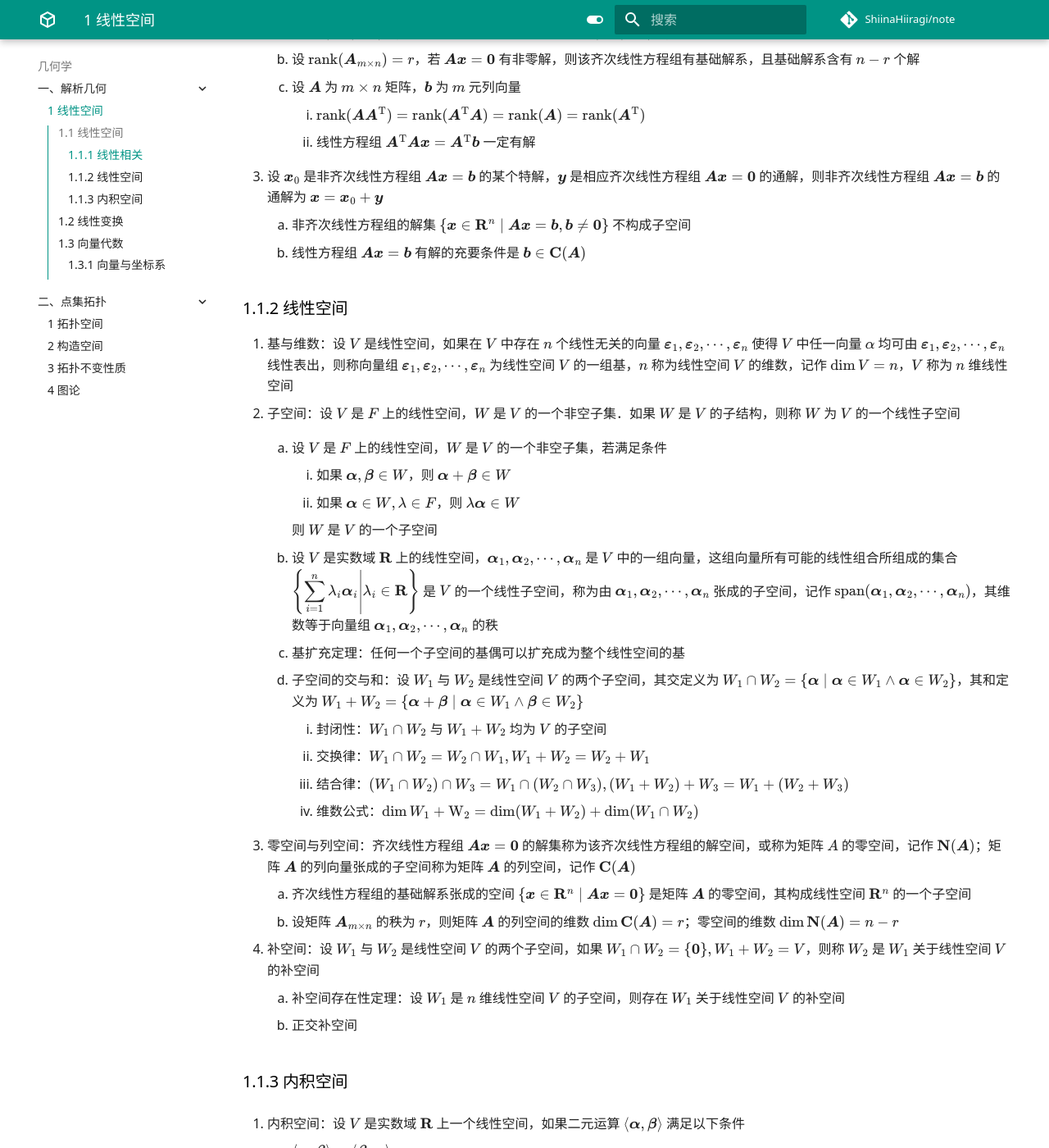
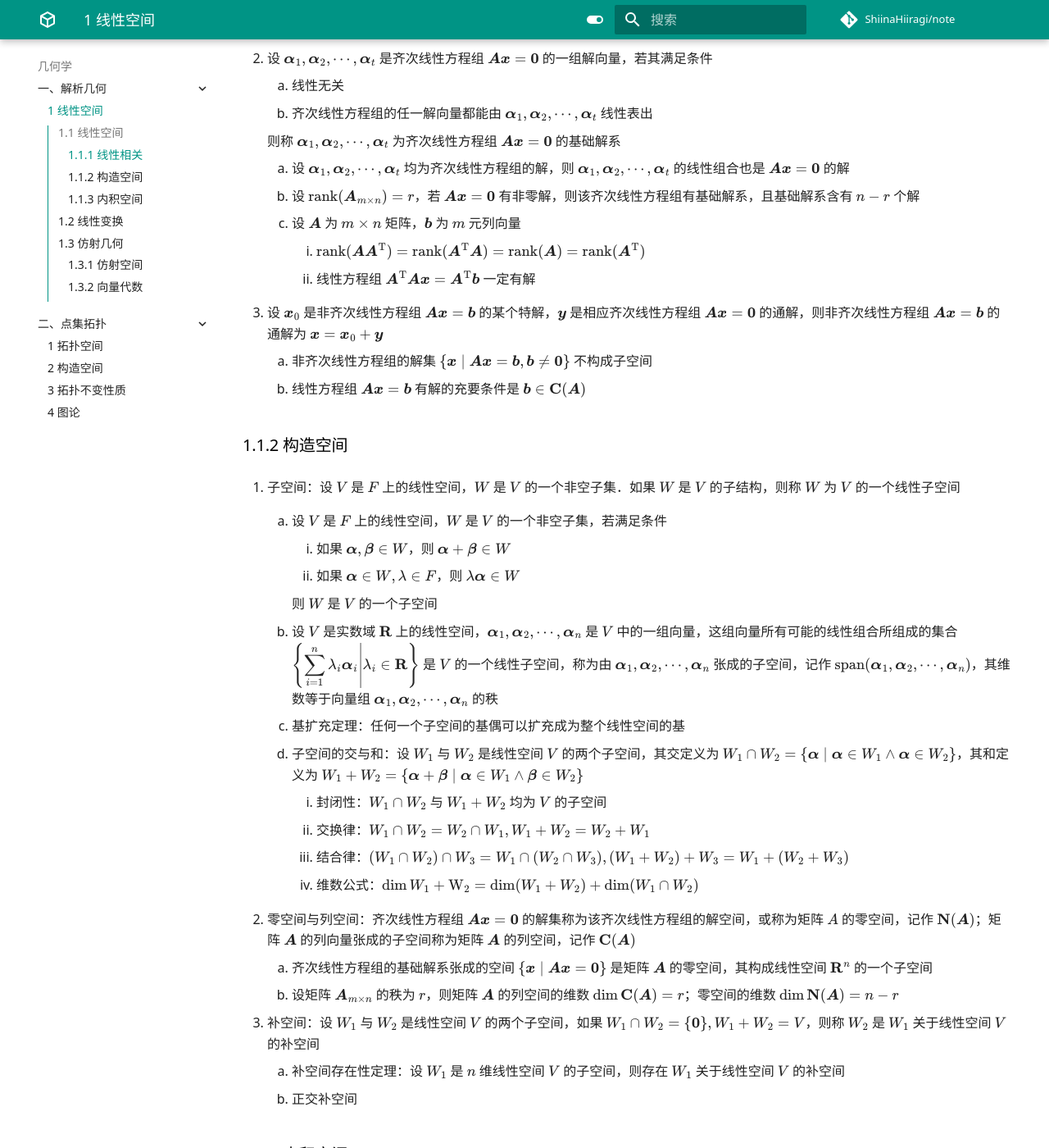
Before and after one commit to ShiinaHiiragi/note, an MkDocs documentation site: the page built from docs/top/anly/lin.md, in a window 1280 px wide and 1400 px high, scrolled down 1080 px. Shown: the whole window at 82% size. Built offline with MkDocs 1.6.1 and Material for MkDocs 9.7.7, drawn with Linux system fonts in a browser that asks for light colours; comment, search, counter and statistics services are not loaded; some of the changed text lies outside the part shown.

Commit message:
stage change

```diff
--- a/docs/top/anly/lin.md
+++ b/docs/top/anly/lin.md
@@ -1,6 +1,12 @@
 # 1 线性空间
 
 ## 1.1 线性空间
+
+- 设 $\mathrm{VF}-$结构 $\mathfrak V = (V, +^\mathfrak V, 0^\mathfrak V, \{\sigma^\mathfrak V \mid \sigma \in F\})$ 为一个线性空间
+    1. 向量：通常将 $V$ 中的元素称为向量，将常元 $0^\mathfrak V$ 称为零向量，记作 $\boldsymbol 0$
+    2. 二元函数符 $+^\mathfrak V$ 定义了向量的加法
+    3. 一元函数符集合 $\{\sigma^\mathfrak V \mid \sigma \in F\}$ 定义了向量的数乘，通常将 $\sigma^\mathfrak V(\boldsymbol \alpha)$ 简记为 $\sigma \boldsymbol \alpha$，其中 $\boldsymbol \alpha \in V$
+
 ### 1.1.1 线性相关
 1. 线性相关：设 $\boldsymbol \alpha_1, \boldsymbol \alpha_2, \cdots, \boldsymbol \alpha_s \ (s \geqslant 1)$ 为一组 $n$ 元向量，若存在不全为零的系数 $k_1, k_2, \cdots, k_s$ 使得 $k_1 \boldsymbol \alpha_1 + k_2 \boldsymbol \alpha_2 + \cdots + k_s \boldsymbol \alpha_s = \boldsymbol 0$，则称向量组 $\boldsymbol \alpha_1, \boldsymbol \alpha_2, \cdots, \boldsymbol \alpha_s$ 线性相关，否则称向量组线性无关
     1. 线性组合：设 $\boldsymbol \alpha_1, \boldsymbol \alpha_2, \cdots, \boldsymbol \alpha_m, \boldsymbol \beta$ 为一组 $n$ 元向量．若存在一组实数 $k_1, k_2, \cdots, k_m$ 使得 $\boldsymbol \beta = k_1 \boldsymbol \alpha_1 + k_2 \boldsymbol \alpha_2 + \cdots + k_m \boldsymbol \alpha_m$，则称向量 $\beta$ 是 $\boldsymbol \alpha_1, \boldsymbol \alpha_2, \cdots, \boldsymbol \alpha_m$ 的线性组合，或称 $\beta$ 可由 $\boldsymbol \alpha_1, \boldsymbol \alpha_2, \cdots, \boldsymbol \alpha_m$ 线性表出，$k_1, k_2, \cdots, k_m$ 称为线性组合系数或线性表出系数
@@ -34,12 +40,11 @@
         2. 线性方程组 $\boldsymbol A^{\mathrm T} \boldsymbol A \boldsymbol x = \boldsymbol A^{\mathrm T} \boldsymbol b$ 一定有解
 
 3. 设 $\boldsymbol x_0$ 是非齐次线性方程组 $\boldsymbol{Ax} = \boldsymbol b$ 的某个特解，$\boldsymbol y$ 是相应齐次线性方程组 $\boldsymbol{Ax} = \boldsymbol 0$ 的通解，则非齐次线性方程组 $\boldsymbol{Ax} = \boldsymbol b$ 的通解为 $\boldsymbol x = \boldsymbol x_0 + \boldsymbol y$
-    1. 非齐次线性方程组的解集 $\{\boldsymbol x \in \mathbf R^n \mid \boldsymbol{Ax} = \boldsymbol b, \boldsymbol b \neq \boldsymbol 0\}$ 不构成子空间
+    1. 非齐次线性方程组的解集 $\{\boldsymbol x \mid \boldsymbol{Ax} = \boldsymbol b, \boldsymbol b \neq \boldsymbol 0\}$ 不构成子空间
     2. 线性方程组 $\boldsymbol{Ax} = \boldsymbol b$ 有解的充要条件是 $\boldsymbol b \in \mathbf C(\boldsymbol A)$
 
-### 1.1.2 线性空间
-1. 基与维数：设 $V$ 是线性空间，如果在 $V$ 中存在 $n$ 个线性无关的向量 $\boldsymbol \varepsilon_1, \boldsymbol \varepsilon_2, \cdots, \boldsymbol \varepsilon_n$ 使得 $V$ 中任一向量 $\alpha$ 均可由 $\boldsymbol \varepsilon_1, \boldsymbol \varepsilon_2, \cdots, \boldsymbol \varepsilon_n$ 线性表出，则称向量组 $\boldsymbol \varepsilon_1, \boldsymbol \varepsilon_2, \cdots, \boldsymbol \varepsilon_n$ 为线性空间 $V$ 的一组基，$n$ 称为线性空间 $V$ 的维数，记作 $\operatorname{dim} V = n$，$V$ 称为 $n$ 维线性空间
-2. 子空间：设 $V$ 是 $F$ 上的线性空间，$W$ 是 $V$ 的一个非空子集．如果 $W$ 是 $V$ 的子结构，则称 $W$ 为 $V$ 的一个线性子空间
+### 1.1.2 构造空间
+1. 子空间：设 $V$ 是 $F$ 上的线性空间，$W$ 是 $V$ 的一个非空子集．如果 $W$ 是 $V$ 的子结构，则称 $W$ 为 $V$ 的一个线性子空间
     1. 设 $V$ 是 $F$ 上的线性空间，$W$ 是 $V$ 的一个非空子集，若满足条件
         1. 如果 $\boldsymbol \alpha, \boldsymbol \beta \in W$，则 $\boldsymbol \alpha + \boldsymbol \beta \in W$
         2. 如果 $\boldsymbol \alpha \in W, \lambda \in F$，则 $\lambda \boldsymbol \alpha \in W$
@@ -54,10 +59,10 @@
         3. 结合律：$(W_1 \cap W_2) \cap W_3 = W_1 \cap (W_2 \cap W_3), (W_1 + W_2) + W_3 = W_1 + (W_2 + W_3)$
         4. 维数公式：$\operatorname{dim} W_1 + \operatorname{W_2} = \operatorname{\dim} (W_1 + W_2) + \operatorname{dim} (W_1 \cap W_2)$
 
-3. 零空间与列空间：齐次线性方程组 $\boldsymbol{Ax} = \boldsymbol 0$ 的解集称为该齐次线性方程组的解空间，或称为矩阵 $A$ 的零空间，记作 $\mathbf N(\boldsymbol A)$；矩阵 $\boldsymbol A$ 的列向量张成的子空间称为矩阵 $\boldsymbol A$ 的列空间，记作 $\mathbf C(\boldsymbol A)$
-    1. 齐次线性方程组的基础解系张成的空间 $\{\boldsymbol x \in \mathbf R^n \mid \boldsymbol{Ax} = \boldsymbol 0\}$ 是矩阵 $\boldsymbol A$ 的零空间，其构成线性空间 $\mathbf R^n$ 的一个子空间
+2. 零空间与列空间：齐次线性方程组 $\boldsymbol{Ax} = \boldsymbol 0$ 的解集称为该齐次线性方程组的解空间，或称为矩阵 $A$ 的零空间，记作 $\mathbf N(\boldsymbol A)$；矩阵 $\boldsymbol A$ 的列向量张成的子空间称为矩阵 $\boldsymbol A$ 的列空间，记作 $\mathbf C(\boldsymbol A)$
+    1. 齐次线性方程组的基础解系张成的空间 $\{\boldsymbol x \mid \boldsymbol{Ax} = \boldsymbol 0\}$ 是矩阵 $\boldsymbol A$ 的零空间，其构成线性空间 $\mathbf R^n$ 的一个子空间
     2. 设矩阵 $\boldsymbol A_{m \times n}$ 的秩为 $r$，则矩阵 $\boldsymbol A$ 的列空间的维数 $\operatorname{dim} \mathbf C(\boldsymbol A) = r$；零空间的维数 $\operatorname{dim} \mathbf N(\boldsymbol A) = n - r$
-4. 补空间：设 $W_1$ 与 $W_2$ 是线性空间 $V$ 的两个子空间，如果 $W_1 \cap W_2 = \{\boldsymbol 0\}, W_1 + W_2 = V$，则称 $W_2$ 是 $W_1$ 关于线性空间 $V$ 的补空间
+3. 补空间：设 $W_1$ 与 $W_2$ 是线性空间 $V$ 的两个子空间，如果 $W_1 \cap W_2 = \{\boldsymbol 0\}, W_1 + W_2 = V$，则称 $W_2$ 是 $W_1$ 关于线性空间 $V$ 的补空间
     1. 补空间存在性定理：设 $W_1$ 是 $n$ 维线性空间 $V$ 的子空间，则存在 $W_1$ 关于线性空间 $V$ 的补空间
     2. 正交补空间
 
@@ -79,9 +84,10 @@
 
 ## 1.2 线性变换
 
-## 1.3 向量代数
-### 1.3.1 向量与坐标系
-1. 坐标：设向量组 $\boldsymbol \varepsilon_1, \boldsymbol \varepsilon_2, \cdots, \boldsymbol \varepsilon_n$ 是 $n$ 维线性空间的一组基，$\boldsymbol \alpha$ 是 $V$ 中的任一向量，若 $\boldsymbol \alpha = x_1 \boldsymbol \varepsilon_1 + x_2 \boldsymbol \varepsilon_2 + \cdots + x_n \boldsymbol \varepsilon_n$，则称 $x_1, x_2, \cdots, x_n$ 为向量 $\boldsymbol \alpha$ 在基 $\boldsymbol \varepsilon_1, \boldsymbol \varepsilon_2, \cdots, \boldsymbol \varepsilon_n$ 下的坐标
+## 1.3 仿射几何
+### 1.3.1 仿射空间
+1. 基与维数：设 $V$ 是线性空间，如果在 $V$ 中存在 $n$ 个线性无关的向量 $\boldsymbol \varepsilon_1, \boldsymbol \varepsilon_2, \cdots, \boldsymbol \varepsilon_n$ 使得 $V$ 中任一向量 $\alpha$ 均可由 $\boldsymbol \varepsilon_1, \boldsymbol \varepsilon_2, \cdots, \boldsymbol \varepsilon_n$ 线性表出，则称向量组 $\boldsymbol \varepsilon_1, \boldsymbol \varepsilon_2, \cdots, \boldsymbol \varepsilon_n$ 为线性空间 $V$ 的一组基，$n$ 称为线性空间 $V$ 的维数，记作 $\operatorname{dim} V = n$，并称 $V$ 是 $n$ 维线性空间
+2. 坐标：设向量组 $\boldsymbol \varepsilon_1, \boldsymbol \varepsilon_2, \cdots, \boldsymbol \varepsilon_n$ 是 $n$ 维线性空间 $V$ 的一组基，$\boldsymbol \alpha$ 是 $V$ 中的任一向量，若 $\boldsymbol \alpha = x_1 \boldsymbol \varepsilon_1 + x_2 \boldsymbol \varepsilon_2 + \cdots + x_n \boldsymbol \varepsilon_n$，则称 $x_1, x_2, \cdots, x_n$ 为向量 $\boldsymbol \alpha$ 在基 $\boldsymbol \varepsilon_1, \boldsymbol \varepsilon_2, \cdots, \boldsymbol \varepsilon_n$ 下的坐标
     1. 任意向量在给定基下的坐标唯一：通常将向量写作行向量或列向量的形式，并看作是特殊的矩阵．设向量 $\boldsymbol \alpha$ 有
 
         $$
@@ -113,8 +119,8 @@
 
         通常情况下向量均为列向量
 
-        1. 若向量的所有元素均为 $0$，则该向量称为零向量，记作 $\boldsymbol 0$
-        2. 设两个 $n$ 元向量 $\boldsymbol \alpha, \boldsymbol \beta$，若其所有对应元素相等时，称向量 $\boldsymbol \alpha$ 与 $\boldsymbol \beta$ 相等，记作 $\boldsymbol \alpha = \boldsymbol \beta$
+        1. 零向量的所有坐标分量均为 $0$ 且与基的选取无关
+        2. 设两个 $n$ 元向量 $\boldsymbol \alpha, \boldsymbol \beta$，若其所有对应坐标分量相等时，称向量 $\boldsymbol \alpha$ 与 $\boldsymbol \beta$ 相等，记作 $\boldsymbol \alpha = \boldsymbol \beta$
 
     2. 坐标变换公式：设 $V$ 是 $n$ 维线性空间，$\boldsymbol M$ 是由基 $\boldsymbol \varepsilon_1, \boldsymbol \varepsilon_2, \cdots, \boldsymbol \varepsilon_n$ 到基 $\boldsymbol \eta_1, \boldsymbol \eta_2, \cdots, \boldsymbol \eta_n$ 的过渡矩阵，$V$ 中的向量 $\alpha$ 在基 $\boldsymbol \varepsilon_1, \boldsymbol \varepsilon_2, \cdots, \boldsymbol \varepsilon_n$ 和基 $\boldsymbol \eta_1, \boldsymbol \eta_2, \cdots, \boldsymbol \eta_n$ 下的坐标分别为 $\boldsymbol x = \begin{bmatrix} x_1 & x_2 & \cdots & x_n \\ \end{bmatrix}^{\mathrm T}$ 与 $\boldsymbol x' = \begin{bmatrix} x_1' & x_2' & \cdots & x_n' \\ \end{bmatrix}$，则 $\boldsymbol x = \boldsymbol M \boldsymbol x'$
         1. 过渡矩阵：设 $\boldsymbol \varepsilon_1, \boldsymbol \varepsilon_2, \cdots, \boldsymbol \varepsilon_n$ 与 $\boldsymbol \eta_1, \boldsymbol \eta_2, \cdots, \boldsymbol \eta_n$ 是 $n$ 维线性空间 $V$ 的两组基，若
@@ -127,6 +133,6 @@
 
         2. 过渡矩阵是可逆的
 
-2. 点：$n$ 维 $\text{Euclid}$ 空间 $\mathbf R^n$ 中，常用 $n$ 元有序组 $(x_1, x_2, \cdots, x_n) \in \mathbf R^n$ 表示一个点 $P$，记作 $P(x_1, x_2, \cdots, x_n)$
-    1. 几何学中通常用点标记位置，其中位置是空间的基本概念，空间是所有可能位置的总体
-    2. 点
+3. 仿射空间
+
+### 1.3.2 向量代数
```
Also changed, not shown: docs/logic/mdl/mdl.md (+3 -3 lines).
